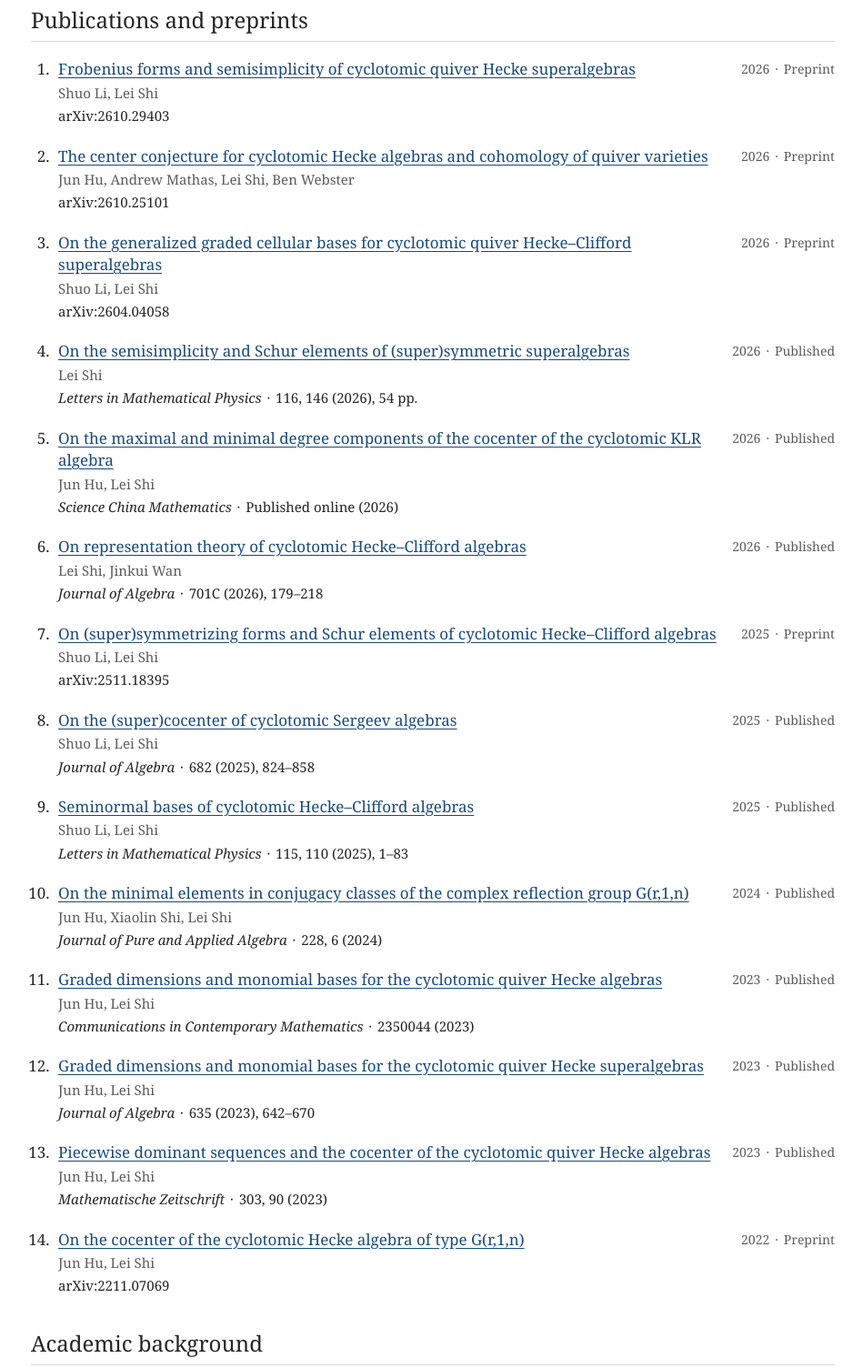
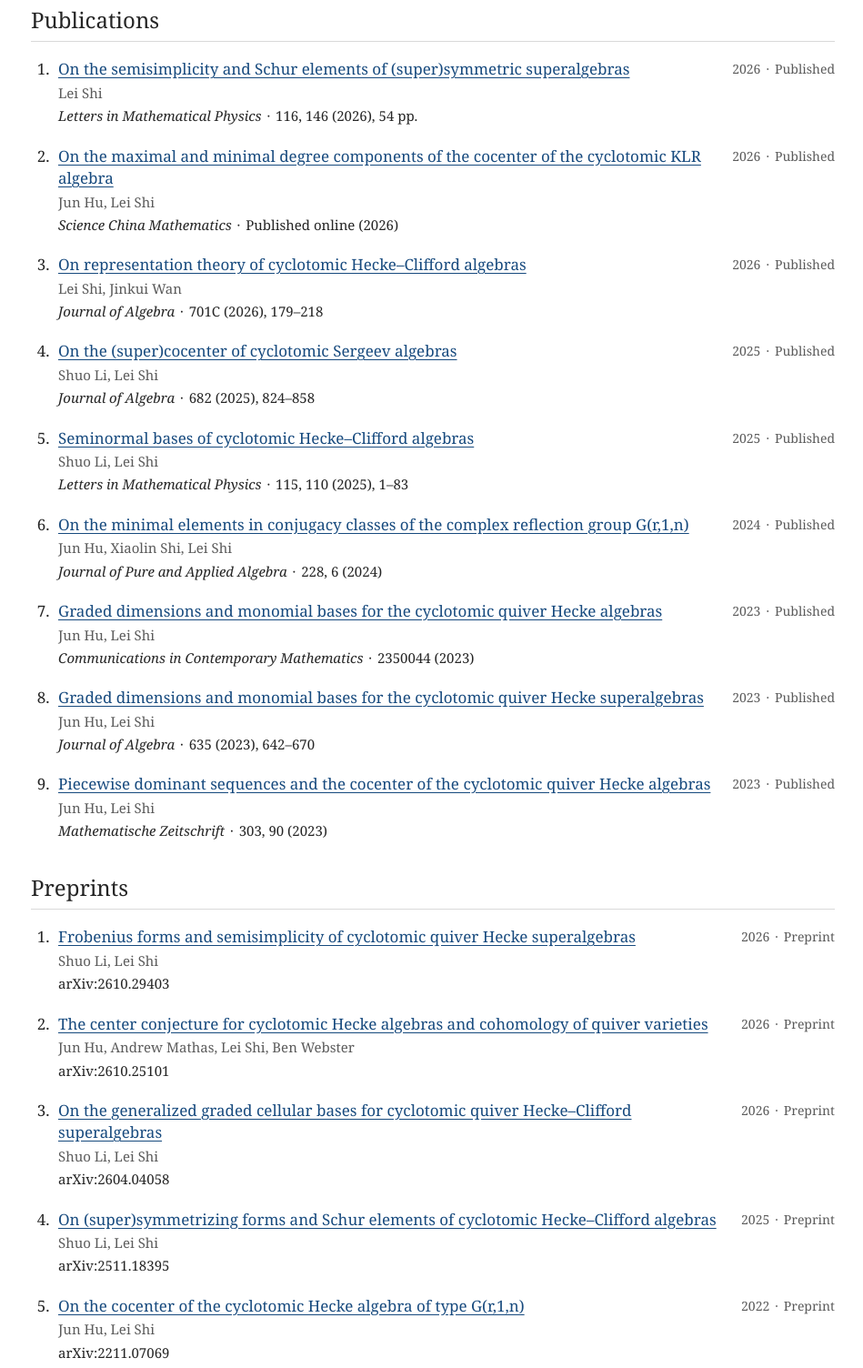
Before and after one commit to leishimath/leishimath.github.io, a plain HTML site: page index.html in a window 1280 px wide. Shown: the part 663-2167 px from the top of the page at 91% size, without its empty margins (164-1113 px from the left). Drawn offline with Linux system fonts and the light colour scheme.

Commit message:
Separate publications and preprints

```diff
--- a/index.html
+++ b/index.html
@@ -17,26 +17,11 @@
 
 <meta content="index, follow" name="robots"/><script type="application/ld+json">{"@context": "https://schema.org", "@type": "Person", "name": "Lei Shi", "url": "https://leishimath.github.io/", "jobTitle": "Postdoctoral Fellow", "affiliation": {"@type": "Organization", "name": "Max Planck Institute for Mathematics"}, "knowsAbout": ["Representation theory", "Algebraic Lie theory", "Hecke algebras", "Quantum groups"], "alumniOf": {"@type": "CollegeOrUniversity", "name": "Beijing Institute of Technology"}}</script></head>
 <body><a class="skip-link" href="#main">Skip to content</a>
-<header><nav aria-label="Main navigation"><a href="#research">Research Interests</a><a href="#preparation">Work in Preparation</a><a href="#publications">Publications</a><a href="#background">Background</a><a href="#talks">Talks</a></nav></header>
+<header><nav aria-label="Main navigation"><a href="#research">Research Interests</a><a href="#preparation">Work in Preparation</a><a href="#publications">Publications</a><a href="#preprints">Preprints</a><a href="#background">Background</a><a href="#talks">Talks</a></nav></header>
 <main id="main"><section id="home"><h1>Lei Shi</h1><p class="role">Postdoctoral Fellow, <a href="https://www.mpim-bonn.mpg.de/">Max Planck Institute for Mathematics</a></p><p>Bonn, Germany · 2025–2027<br>Mentor: Catharina Stroppel</p><p class="email">Email: leishi [at] mpim-bonn [dot] mpg [dot] de</p></section>
 <section id="research"><h2>Research Interests</h2><p>I work in algebraic Lie theory and representation theory. My research concerns Lie algebras, quantum groups, Hecke and Hecke–Clifford algebras, quiver Hecke (super)algebras, and related combinatorics.</p></section>
 <section id="preparation"><h2>Work in Preparation</h2><ol class="papers"><li class="paper"><h3>On the Center of the Cyclotomic Hecke Algebra of Type <span class="math">G(r, p, n)</span></h3><p class="authors">Lei Shi, Shixuan Wang</p></li><li class="paper"><h3>Bases and Centres of Generalised One-Boundary Algebras</h3><p class="authors">Lei Shi</p></li></ol></section>
-<section id="publications"><h2>Publications and preprints</h2><ol class="papers"><li aria-labelledby="paper-1" class="paper" data-kind="preprint" data-year="2026">
-<div class="paper-meta"><span>2026</span><span aria-hidden="true" class="meta-dot">·</span><span>Preprint</span></div>
-<h3 id="paper-1"><a href="https://arxiv.org/abs/2610.29403" rel="noopener noreferrer" target="_blank">Frobenius forms and semisimplicity of cyclotomic quiver Hecke superalgebras</a></h3>
-<p class="authors">Shuo Li, Lei Shi</p>
-<p class="citation">arXiv:2610.29403</p>
-</li><li aria-labelledby="paper-2" class="paper" data-kind="preprint" data-year="2026">
-<div class="paper-meta"><span>2026</span><span aria-hidden="true" class="meta-dot">·</span><span>Preprint</span></div>
-<h3 id="paper-2"><a href="https://arxiv.org/abs/2610.25101" rel="noopener noreferrer" target="_blank">The center conjecture for cyclotomic Hecke algebras and cohomology of quiver varieties</a></h3>
-<p class="authors">Jun Hu, Andrew Mathas, Lei Shi, Ben Webster</p>
-<p class="citation">arXiv:2610.25101</p>
-</li><li aria-labelledby="paper-3" class="paper" data-kind="preprint" data-year="2026">
-<div class="paper-meta"><span>2026</span><span aria-hidden="true" class="meta-dot">·</span><span>Preprint</span></div>
-<h3 id="paper-3"><a href="https://arxiv.org/pdf/2604.04058" rel="noopener noreferrer" target="_blank">On the generalized graded cellular bases for cyclotomic quiver Hecke–Clifford superalgebras</a></h3>
-<p class="authors">Shuo Li, Lei Shi</p>
-<p class="citation">arXiv:2604.04058</p>
-</li><li aria-labelledby="paper-4" class="paper" data-kind="published" data-year="2026">
+<section id="publications"><h2>Publications</h2><ol class="papers"><li aria-labelledby="paper-4" class="paper" data-kind="published" data-year="2026">
 <div class="paper-meta"><span>2026</span><span aria-hidden="true" class="meta-dot">·</span><span>Published</span></div>
 <h3 id="paper-4"><a href="https://doi.org/10.1007/s11005-026-02165-6" rel="noopener noreferrer" target="_blank">On the semisimplicity and Schur elements of (super)symmetric superalgebras</a></h3>
 <p class="authors">Lei Shi</p>
@@ -51,11 +36,6 @@
 <h3 id="paper-6"><a href="https://doi.org/10.1016/j.jalgebra.2026.03.031" rel="noopener noreferrer" target="_blank">On representation theory of cyclotomic Hecke–Clifford algebras</a></h3>
 <p class="authors">Lei Shi, Jinkui Wan</p>
 <p class="citation"><em>Journal of Algebra</em><span class="citation-separator"> · </span>701C (2026), 179–218</p>
-</li><li aria-labelledby="paper-7" class="paper" data-kind="preprint" data-year="2025">
-<div class="paper-meta"><span>2025</span><span aria-hidden="true" class="meta-dot">·</span><span>Preprint</span></div>
-<h3 id="paper-7"><a href="https://arxiv.org/pdf/2511.18395" rel="noopener noreferrer" target="_blank">On (super)symmetrizing forms and Schur elements of cyclotomic Hecke–Clifford algebras</a></h3>
-<p class="authors">Shuo Li, Lei Shi</p>
-<p class="citation">arXiv:2511.18395</p>
 </li><li aria-labelledby="paper-8" class="paper" data-kind="published" data-year="2025">
 <div class="paper-meta"><span>2025</span><span aria-hidden="true" class="meta-dot">·</span><span>Published</span></div>
 <h3 id="paper-8"><a href="https://doi.org/10.1016/j.jalgebra.2025.06.025" rel="noopener noreferrer" target="_blank">On the (super)cocenter of cyclotomic Sergeev algebras</a></h3>
@@ -86,6 +66,27 @@
 <h3 id="paper-13"><a href="https://link.springer.com/content/pdf/10.1007/s00209-023-03251-4.pdf?pdf=button" rel="noopener noreferrer" target="_blank">Piecewise dominant sequences and the cocenter of the cyclotomic quiver Hecke algebras</a></h3>
 <p class="authors">Jun Hu, Lei Shi</p>
 <p class="citation"><em>Mathematische Zeitschrift</em><span class="citation-separator"> · </span>303, 90 (2023)</p>
+</li></ol></section>
+<section id="preprints"><h2>Preprints</h2><ol class="papers"><li aria-labelledby="paper-1" class="paper" data-kind="preprint" data-year="2026">
+<div class="paper-meta"><span>2026</span><span aria-hidden="true" class="meta-dot">·</span><span>Preprint</span></div>
+<h3 id="paper-1"><a href="https://arxiv.org/abs/2610.29403" rel="noopener noreferrer" target="_blank">Frobenius forms and semisimplicity of cyclotomic quiver Hecke superalgebras</a></h3>
+<p class="authors">Shuo Li, Lei Shi</p>
+<p class="citation">arXiv:2610.29403</p>
+</li><li aria-labelledby="paper-2" class="paper" data-kind="preprint" data-year="2026">
+<div class="paper-meta"><span>2026</span><span aria-hidden="true" class="meta-dot">·</span><span>Preprint</span></div>
+<h3 id="paper-2"><a href="https://arxiv.org/abs/2610.25101" rel="noopener noreferrer" target="_blank">The center conjecture for cyclotomic Hecke algebras and cohomology of quiver varieties</a></h3>
+<p class="authors">Jun Hu, Andrew Mathas, Lei Shi, Ben Webster</p>
+<p class="citation">arXiv:2610.25101</p>
+</li><li aria-labelledby="paper-3" class="paper" data-kind="preprint" data-year="2026">
+<div class="paper-meta"><span>2026</span><span aria-hidden="true" class="meta-dot">·</span><span>Preprint</span></div>
+<h3 id="paper-3"><a href="https://arxiv.org/pdf/2604.04058" rel="noopener noreferrer" target="_blank">On the generalized graded cellular bases for cyclotomic quiver Hecke–Clifford superalgebras</a></h3>
+<p class="authors">Shuo Li, Lei Shi</p>
+<p class="citation">arXiv:2604.04058</p>
+</li><li aria-labelledby="paper-7" class="paper" data-kind="preprint" data-year="2025">
+<div class="paper-meta"><span>2025</span><span aria-hidden="true" class="meta-dot">·</span><span>Preprint</span></div>
+<h3 id="paper-7"><a href="https://arxiv.org/pdf/2511.18395" rel="noopener noreferrer" target="_blank">On (super)symmetrizing forms and Schur elements of cyclotomic Hecke–Clifford algebras</a></h3>
+<p class="authors">Shuo Li, Lei Shi</p>
+<p class="citation">arXiv:2511.18395</p>
 </li><li aria-labelledby="paper-14" class="paper" data-kind="preprint" data-year="2022">
 <div class="paper-meta"><span>2022</span><span aria-hidden="true" class="meta-dot">·</span><span>Preprint</span></div>
 <h3 id="paper-14"><a href="https://arxiv.org/pdf/2211.07069.pdf" rel="noopener noreferrer" target="_blank">On the cocenter of the cyclotomic Hecke algebra of type <span class="math">G(r,1,n)</span></a></h3>
```
